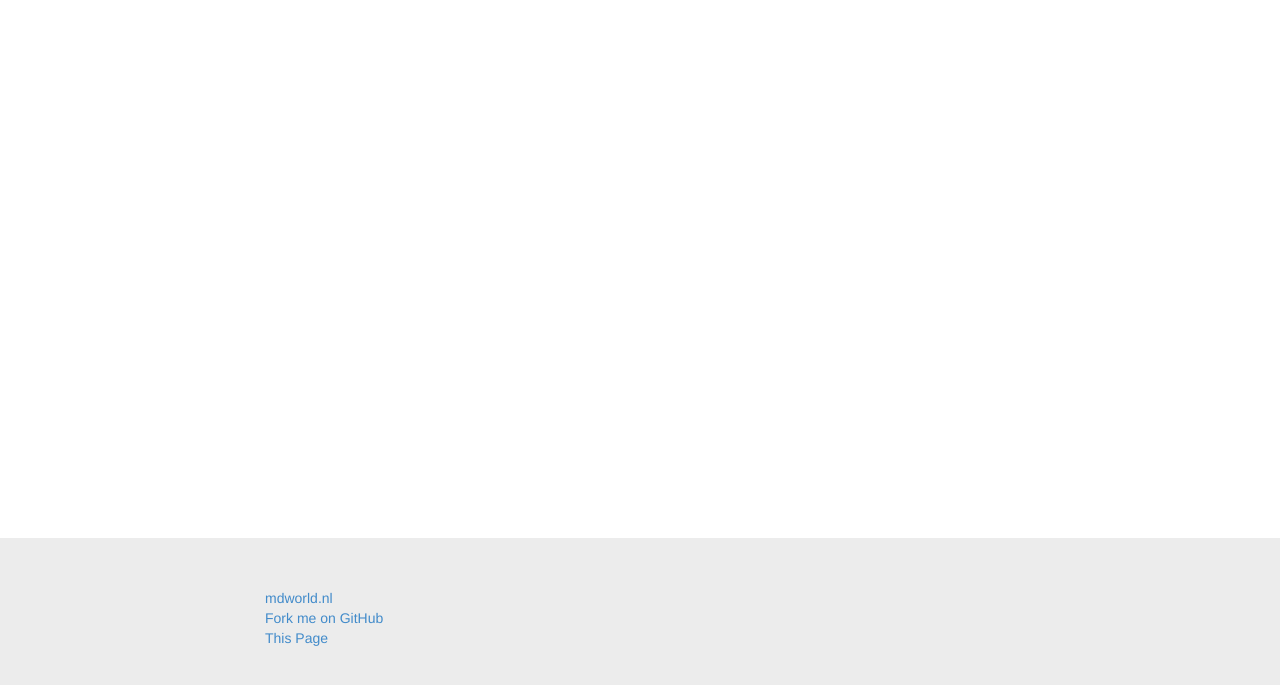
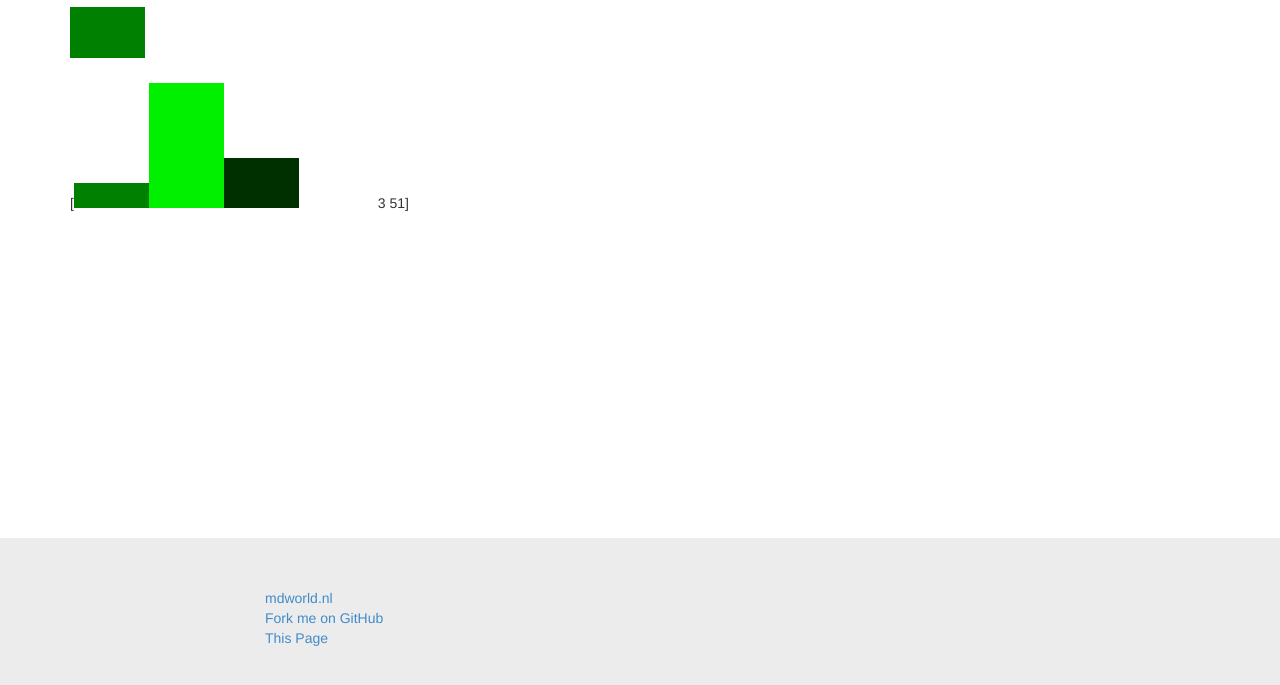
Before and after one commit to mdvanes/mdworld-stox, a website: page index.html at #/client in a window 1280 px wide. Shown: the part 181-866 px from the top of the page. Drawn offline with Linux system fonts and the light colour scheme.

Commit message:
added start of barchart

```diff
--- a/index.html
+++ b/index.html
@@ -61,11 +61,15 @@
         <script src="vendor/angular-resource/angular-resource.min.js"></script>
 
         <script src="js/app.js"></script>
+
         <script src="js/controllers/NavController.js"></script>
         <script src="js/controllers/StoxController.js"></script>
         <script src="js/controllers/AdminController.js"></script>
 
-        <script src="js/classes/socketUtil.js"></script>
+        <script src="js/directives/BarChartDirective.js"></script>
+
+
+        <script src="js/socketUtil.js"></script>
         <script src="js/classes/GenericSocket.js"></script>
         <script src="js/classes/StoxSocket.js"></script>
         <script src="js/classes/AdminSocket.js"></script>
--- a/js/classes/AdminSocket.js
+++ b/js/classes/AdminSocket.js
@@ -50,15 +50,19 @@
             var response = JSON.parse(msg.data);
             switch (response.action) {
                 case 'identify':
-                    self.port = response.port;
-                    self.ip = response.ip;
-                    $('#clientInfo')
-                        .attr('title', self.ip + ':' + self.port )
-                        .tooltip();
+                    socketUtil.receiveIdentify(self, response);
+                    // self.port = Number.parseInt(response.port);
+                    // self.ip = response.ip;
+                    // $('#clientInfo')
+                    //     .attr('title', self.ip + ':' + self.port )
+                    //     .tooltip();
                     break;
                 case 'adminUpdate':
                     log('adminstatus: ' + JSON.stringify(response.clients, null, 4));
                     self.updateConnectedClients(response.clients);
+                    break;
+                case 'receiveNotification':
+                    socketUtil.receiveNotification(response.data);
                     break;
                 case 'statusMsg':
                     return self.statusMsg(response.data);
@@ -86,7 +90,7 @@
             var $html = $('<tr><td>id</td><td>' +
                 this.port + '</td><td class="type">' +
                 this.type + '</td></tr>');
-            if( this.port === self.port ) {
+            if( Number.parseInt(this.port) === self.port ) {
                 // Current admin page specific
                 $html.addClass('current');
                 $html.find('.type')
--- a/js/classes/StoxSocket.js
+++ b/js/classes/StoxSocket.js
@@ -1,7 +1,7 @@
-(function($, GenericSocket) {
+(function($, socketUtil, GenericSocket) {
     'use strict';
 
-    var StoxSocket = function() {
+    var StoxSocket = function($scope) {
         console.log('StoxSocket init');
         var host = location.origin.replace(/^http/, 'ws');
         this.ws = new WebSocket(host + '/stox');
@@ -10,6 +10,12 @@
         new GenericSocket(this.ws);
 
         this.bindMessage();
+
+        // TODO testvalue to see if directive can access it
+        this.barchart = 3;
+        //this.testAttr =
+        //$scope.testAttr = 4;
+        this.$scope = $scope;
 
         var self = this;
         $('.top-row a').click(function() {
@@ -25,14 +31,20 @@
             var response = JSON.parse(msg.data);
             switch (response.action) {
                 case 'identify':
-                    self.port = response.port;
-                    self.ip = response.ip;
-                    $('#clientInfo')
-                        .attr('title', self.ip + ':' + self.port )
-                        .tooltip();
+                    socketUtil.receiveIdentify(self, response);
+                    // self.port = response.port;
+                    // self.ip = response.ip;
+                    // $('#clientInfo')
+                    //     .attr('title', self.ip + ':' + self.port )
+                    //     .tooltip();
                     break;
                 case 'receiveNotification':
-                    alert('received: ' + response.data);
+                    self.barchart = 5;//response.data;
+                    console.log('self.$scope', self.$scope);
+                    //self.$scope.testAttr = response.data;
+
+                    console.log('self.barchart' + self.barchart);
+                    socketUtil.receiveNotification(response.data);
                     break;
                 // case 'statusMsg':
                 //     return self.statusMsg(response.data);
@@ -48,6 +60,23 @@
         };
     };
 
+    // TODO add receiveNotification to admin or make generic
+    // function receiveIdentify(self, response) {
+    //     self.port = Number.parseInt(response.port);
+    //     self.ip = response.ip;
+    //     $('#clientInfo')
+    //         .attr('title', self.ip + ':' + self.port )
+    //         .tooltip();
+    // }
+
+    // TODO add receiveNotification to admin or make generic
+    // function receiveNotification(msg) {
+    //     //alert('received: ' + msg);
+    //     $('.top-row > div').find('.notifications').remove();
+    //     $('.top-row > div').append('<div class="notifications">1 ' + msg + '</div>');
+    // }
+
+
     // expose
     window.StoxSocket = StoxSocket;
-})(jQuery, window.GenericSocket);
+})(jQuery, window.socketUtil, window.GenericSocket);
--- a/js/classes/socketUtil.js
+++ /dev/null
@@ -1,12 +0,0 @@
-(function() {
-	'use strict';
-
-	var socketUtil = {};
-
-	socketUtil.hello = function() {
-		console.warn('socketUtil: hello world!');
-	};
-
-	window.socketUtil = socketUtil;
-
-})(jQuery);
--- a/js/controllers/StoxController.js
+++ b/js/controllers/StoxController.js
@@ -3,12 +3,22 @@
 'use strict';
 
 stox.controller('StoxController',
-    function StoxController() { //$scope, $location, $route) {
+    function StoxController($scope, $interval) { //, $location, $route) {
         // $scope.activePath = null;
         // $scope.$on('$routeChangeSuccess', function(){
         //     $scope.activePath = $location.path();
         //     //console.log( $location.path() );
         // });
-        new StoxSocket();
+        $scope.testAttr = 50;
+        $scope.stoxSocket = new StoxSocket($scope);
+
+        $interval(function(){
+            // var hour=$scope.salesData.length+1;
+            // var sales= Math.round(Math.random() * 100);
+            // $scope.salesData.push({hour: hour, sales:sales});
+
+            var random = 50 + Math.round(Math.random() * 100);
+            $scope.testAttr = random;
+        }, 2000, 10); // 2 second delay, 10 times
     }
 );
--- /dev/null
+++ b/js/directives/BarChartDirective.js
@@ -0,0 +1,72 @@
+/* jshint globalstrict:true */
+/* globals stox */
+'use strict';
+
+stox.directive('barchart', function() {
+
+    // TODO so far, the problem is that I can't update $scope.testAttr from onmessage in StoxSocket.js
+
+    // see: http://www.sitepoint.com/creating-charting-directives-using-angularjs-d3-js/
+
+
+    // see https://docs.angularjs.org/guide/directive
+
+    // simple angular/websockets: http://stackoverflow.com/questions/21658490/angular-websocket-and-rootscope-apply
+
+    // charting directive: http://www.sitepoint.com/creating-charting-directives-using-angularjs-d3-js/
+
+    // websockets to angular directive: http://clintberry.com/2013/angular-js-websocket-service/
+    // TODO example of how to update canvas from Angular directive: http://angular-ui.github.io/
+
+
+    function link($scope, elem) {
+        // TODO What is the correct way to access an element in this directive?
+        // jquery animate on a div instead of canvas, because how to do motion tweening in canvas?
+        elem.find('#testchart')
+        //$('#testchart')
+            .css({
+                'width': '75px',
+                'height': '45px',
+                'background-color': '#008000'
+            })
+            .animate({height: '120px'});
+        // setTimeout(function() {
+        //     $('#testchart')
+        //         .css('width', '100px')
+        //         .animate({height: '120px'});
+        // }, 2000);
+
+
+        // TODO What is the correct way to access an element in this directive?
+        var c = document.getElementById('barchart');
+        var ctx = c.getContext('2d');
+        ctx.fillStyle = '#008000';
+        // x, y (inverted), width, height
+        ctx.fillRect(0,125,75,75);
+        ctx.fillStyle = '#00f000';
+        ctx.fillRect(75,25,75,175);
+        ctx.fillStyle = '#003000';
+        ctx.fillRect(150,100,75,100);
+
+        console.log('link', $scope.stoxSocket.barchart);
+        $scope.$watch('stockSocket.barchart', function() {
+            //alert('test ' + $scope.stoxSocket.barchart);
+            console.log('$watch ' + $scope.stoxSocket.barchart);
+        }, true);
+        //http://stackoverflow.com/questions/18854007/angular-watch-not-working
+        $scope.$watch('testAttr', function(newVal) {
+            //alert('test ' + $scope.stoxSocket.barchart);
+            var height = $scope.testAttr + 'px';
+            console.log('$watch2 ' + height + ' ' + newVal );
+            elem.find('#testchart').animate({height: $scope.testAttr + 'px'});
+        }, true);
+    }
+
+    return {
+        //scope: {},
+        restrict: 'E',
+        replace: 'true',
+        templateUrl: 'partials/barChart.html',
+        link: link,
+    };
+});
--- /dev/null
+++ b/js/socketUtil.js
@@ -0,0 +1,31 @@
+(function() {
+	'use strict';
+
+	var socketUtil = {};
+
+	socketUtil.hello = function() {
+		console.warn('socketUtil: hello world!');
+	};
+
+	// TODO better way to pass self?
+    socketUtil.receiveIdentify = function(self, response) {
+        self.port = Number.parseInt(response.port);
+        self.ip = response.ip;
+        $('#clientInfo')
+            .attr('title', self.ip + ':' + self.port )
+            .tooltip();
+    };
+
+    // TODO allow more than 1 message
+    socketUtil.receiveNotification = function(msg) {
+        //alert('received: ' + msg);
+        $('.top-row > div .notifications').remove();
+        $('.top-row > div').append('<div class="btn btn-default notifications" data-toggle="tooltip" data-placement="bottom">Inbox <span class="badge">1</span></div>');
+        $('.top-row .notifications')
+        	.attr('title', msg)
+        	.tooltip();
+    };
+
+	window.socketUtil = socketUtil;
+
+})(jQuery);
--- /dev/null
+++ b/partials/barChart.html
@@ -0,0 +1,6 @@
+<div class="row">
+    <div class="col-xs-12">
+        <div id="testchart"></div>
+        [<canvas id="barchart"></canvas> {{stoxSocket.barchart}} {{testAttr}}]
+    </div>
+</div>
--- a/partials/client.html
+++ b/partials/client.html
@@ -4,3 +4,5 @@
         <!-- <ul id='pings'></ul> -->
     </div>
 </div>
+
+<barchart></barchart>
--- a/server/AdminServer.js
+++ b/server/AdminServer.js
@@ -138,7 +138,6 @@ AdminServer.prototype.bindMessage = function(ws) {
     var self = this;
     ws.on('message', function(msg) {
         var receivedMsg = JSON.parse(msg);
-        // TODO add receiveNotification to admin
         var payload = {
             action: 'receiveNotification',
             data: receivedMsg.data
```
Also changed, not shown: partials/login.html (+1 -1 lines).
